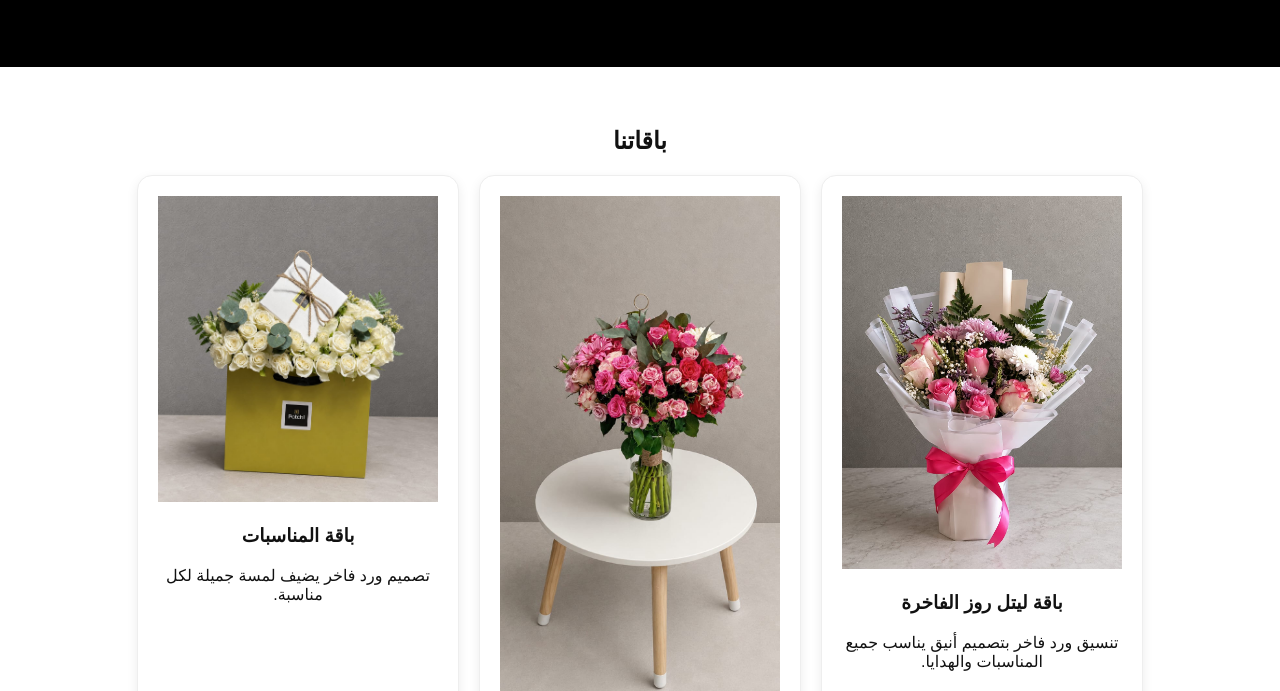
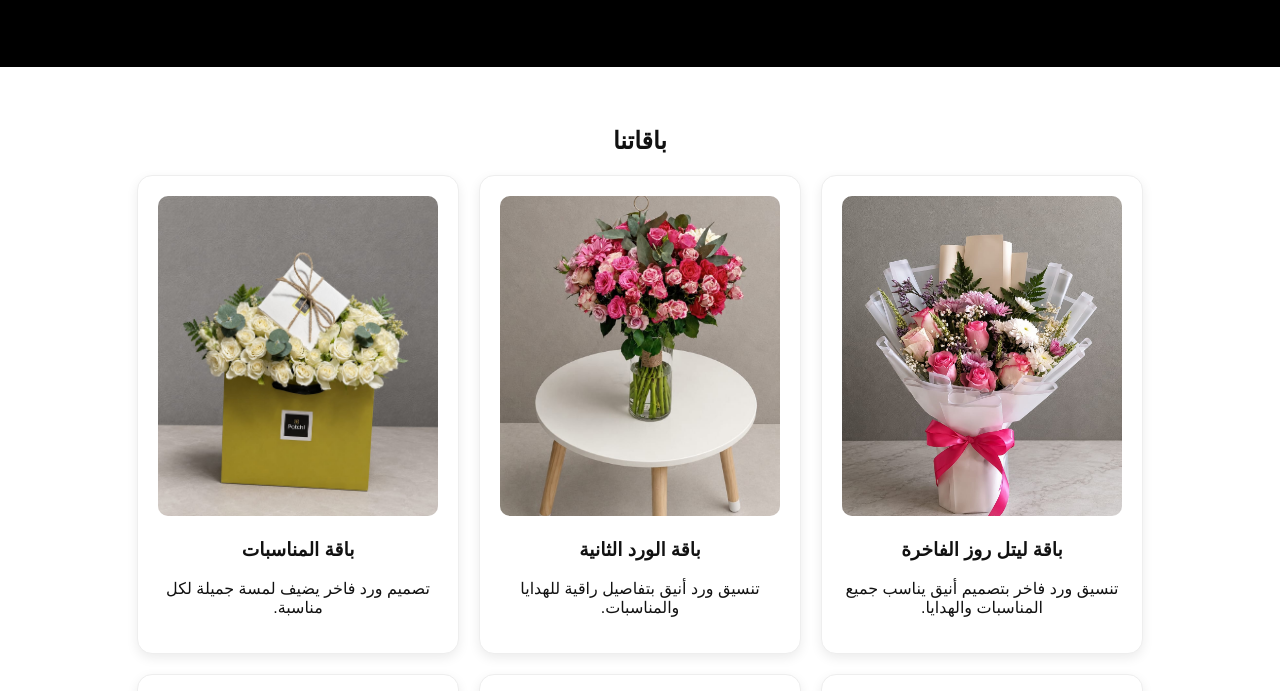
Before and after one commit to littleros00-svg/littleros00-svg.github.io, a plain HTML site: page index.html in a window 1280 px wide. Shown: the part 145-836 px from the top of the page. Drawn offline with Linux system fonts and the light colour scheme.

Commit message:
تحسين الصور

```diff
--- a/index.html
+++ b/index.html
@@ -47,6 +47,12 @@ section {
     border-radius: 15px;
     box-shadow: 0 4px 12px rgba(0,0,0,0.08);
     transition: transform 0.3s;
+}
+.card img {
+    width: 100%;
+    height: 320px;
+    object-fit: cover;
+    border-radius: 10px;
 }
 
 .card:hover {
```
